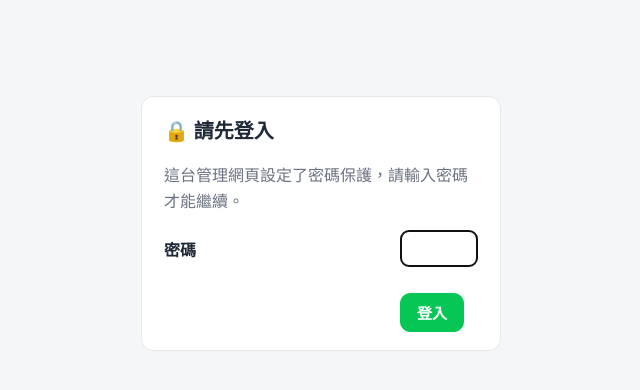
After one commit to ChouYangEn0401/LINEBotForChurch, a FastAPI app: template src/church_bot/web/templates/login.html in a window 1280 px wide. The commit adds this page. Shown: the top 390 px of the page, without its empty margins (319-959 px from the left). Run offline with FastAPI, Linux system fonts and the light colour scheme; the template is opened without the code that fills it, so the values that code supplies are empty.

Commit message:
fix: replace HTTP Basic login with a real, unbypassable session cookie
HTTP Basic auth relied on the browser's native prompt, which was easy
to miss and gave no clear feedback on wrong/changed passwords. Replace
it with a proper login page: any request without a valid session
cookie is blocked in place (no redirect to dodge) and shown the login
form directly; a correct password sets a cookie derived from the
current UI_PASSWORD via SHA-256.

Because the cookie is tied to the current password, changing the
password in "設定" immediately invalidates every existing session,
forcing everyone to log in again. No password set still means the
site is reachable with no login wall at all, as before.

Adds a 登出 button in the header (only shown when a password exists).

```diff
--- a/src/church_bot/web/app.py
+++ b/src/church_bot/web/app.py
@@ -7,6 +7,7 @@ JSON API：/api/*（自動產生的文件在 /docs）。LINE Webhook：/line/web
 from __future__ import annotations
 
 import datetime as dt
+import hashlib
 import logging
 import os
 import secrets
@@ -19,7 +20,6 @@ from fastapi import APIRouter, Depends, FastAPI, Form, HTTPException, Request
 from fastapi.concurrency import run_in_threadpool
 from fastapi.encoders import jsonable_encoder
 from fastapi.responses import FileResponse, HTMLResponse, JSONResponse, RedirectResponse
-from fastapi.security import HTTPBasic, HTTPBasicCredentials
 from fastapi.staticfiles import StaticFiles
 from fastapi.templating import Jinja2Templates
 from pydantic import ValidationError
@@ -153,16 +153,27 @@ def create_app(paths: Paths) -> FastAPI:
 
     app = FastAPI(title="教會服事提醒機器人", version=__version__, lifespan=lifespan)
     app.mount("/static", StaticFiles(directory=str(HERE / "static")), name="static")
-    basic = HTTPBasic(auto_error=False)
 
-    def require_login(credentials: HTTPBasicCredentials | None = Depends(basic)) -> None:
-        password = os.environ.get("UI_PASSWORD") or read_env_file(paths.env_file).get("UI_PASSWORD", "")
+    SESSION_COOKIE = "church_bot_session"
+
+    def current_password() -> str:
+        return os.environ.get("UI_PASSWORD") or read_env_file(paths.env_file).get("UI_PASSWORD", "")
+
+    def session_token(password: str) -> str:
+        return hashlib.sha256(password.encode()).hexdigest()
+
+    class LoginRequired(Exception):
+        pass
+
+    def require_login(request: Request) -> None:
+        """沒設密碼＝直接放行；設了密碼＝一定要有對得上目前密碼的 session cookie，不然一律擋下來、
+        直接顯示登入畫面（不用跳轉），改密碼後舊的 cookie 立刻對不上、所有人都要重新登入。"""
+        password = current_password()
         if not password:
             return
-        if credentials and secrets.compare_digest(credentials.password.encode(), password.encode()):
+        if secrets.compare_digest(request.cookies.get(SESSION_COOKIE, ""), session_token(password)):
             return
-        raise HTTPException(401, "需要密碼（帳號隨便填，密碼是 .env 裡的 UI_PASSWORD）",
-                            headers={"WWW-Authenticate": 'Basic realm="church-bot"'})
+        raise LoginRequired()
 
     ui = APIRouter(dependencies=[Depends(require_login)])
     api = APIRouter(prefix="/api", tags=["API"], dependencies=[Depends(require_login)])
@@ -171,8 +182,30 @@ def create_app(paths: Paths) -> FastAPI:
         ctx.setdefault("flash", request.query_params.get("msg", ""))
         ctx.setdefault("flash_level", request.query_params.get("level", "ok"))
         base = {"nav": name.removesuffix(".html"), "schedule_status": scheduler.status,
-                "next_run": scheduler.next_run_text()}
+                "next_run": scheduler.next_run_text(), "has_password": bool(current_password())}
         return templates.TemplateResponse(request, name, {**base, **ctx})
+
+    @app.exception_handler(LoginRequired)
+    async def login_required(request: Request, exc: LoginRequired) -> HTMLResponse:
+        next_url = request.url.path + (f"?{request.url.query}" if request.url.query else "")
+        return templates.TemplateResponse(request, "login.html", {"next": next_url}, status_code=401)
+
+    @app.post("/login")
+    async def login(request: Request, password: str = Form(""), next: str = Form("/")):
+        saved = current_password()
+        if saved and secrets.compare_digest(password, saved):
+            resp = RedirectResponse(next or "/", status_code=303)
+            resp.set_cookie(SESSION_COOKIE, session_token(saved), httponly=True, samesite="lax",
+                            max_age=60 * 60 * 24 * 30)
+            return resp
+        return templates.TemplateResponse(request, "login.html", {"next": next, "error": "密碼不對，再試一次"},
+                                          status_code=401)
+
+    @app.post("/logout")
+    def logout():
+        resp = _redirect("/")
+        resp.delete_cookie(SESSION_COOKIE)
+        return resp
 
     @app.exception_handler(ChurchBotError)
     async def friendly_error(request: Request, exc: ChurchBotError) -> HTMLResponse:
--- a/src/church_bot/web/templates/base.html
+++ b/src/church_bot/web/templates/base.html
@@ -17,6 +17,9 @@
     {% for key, href, label in items %}
       <a href="{{ href }}" class="{{ 'active' if nav == key or (key == 'runs' and nav == 'run_detail') }}">{{ label }}</a>
     {% endfor %}
+    {% if has_password %}
+      <form method="post" action="/logout" class="inline"><button type="submit" class="secondary">🔒 登出</button></form>
+    {% endif %}
   </nav>
 </header>
 <main>
--- /dev/null
+++ b/src/church_bot/web/templates/login.html
@@ -0,0 +1,25 @@
+<!doctype html>
+<html lang="zh-Hant">
+<head>
+  <meta charset="utf-8">
+  <meta name="viewport" content="width=device-width, initial-scale=1">
+  <title>登入・服事提醒機器人</title>
+  <link rel="stylesheet" href="/static/app.css?v={{ version }}">
+</head>
+<body>
+<main>
+  <section class="card" style="max-width:360px;margin:12vh auto">
+    <h2>🔒 請先登入</h2>
+    <p class="muted">這台管理網頁設定了密碼保護，請輸入密碼才能繼續。</p>
+    {% if error %}<div class="flash error">{{ error }}</div>{% endif %}
+    <form method="post" action="/login" class="form-grid">
+      <input type="hidden" name="next" value="{{ next or '/' }}">
+      <label for="password">密碼</label>
+      <input type="password" id="password" name="password" autocomplete="current-password" autofocus required>
+      <div></div>
+      <div class="actions"><button type="submit" class="primary">登入</button></div>
+    </form>
+  </section>
+</main>
+</body>
+</html>
--- a/src/church_bot/web/templates/settings.html
+++ b/src/church_bot/web/templates/settings.html
@@ -164,7 +164,7 @@
 
     <label for="password">網頁密碼</label>
     <input type="password" id="password" name="password" autocomplete="new-password" placeholder="{{ password_status or '沒有密碼（只有這台電腦能打開）' }}">
-    <div class="help">設定後打開網頁會要求登入：帳號隨便填，密碼填這個。
+    <div class="help">設定後，打開網頁的任何一頁都會先看到登入畫面，要填這個密碼才能繼續；改密碼後，所有人（包含你自己）都要重新登入一次。
       <label class="checkbox-row" style="font-weight:normal"><input type="checkbox" name="clear_password"> 取消密碼</label></div>
 
     <div></div>
```
Also changed, not shown: tests/test_webhook_web_scheduler.py (+13 -2 lines).
